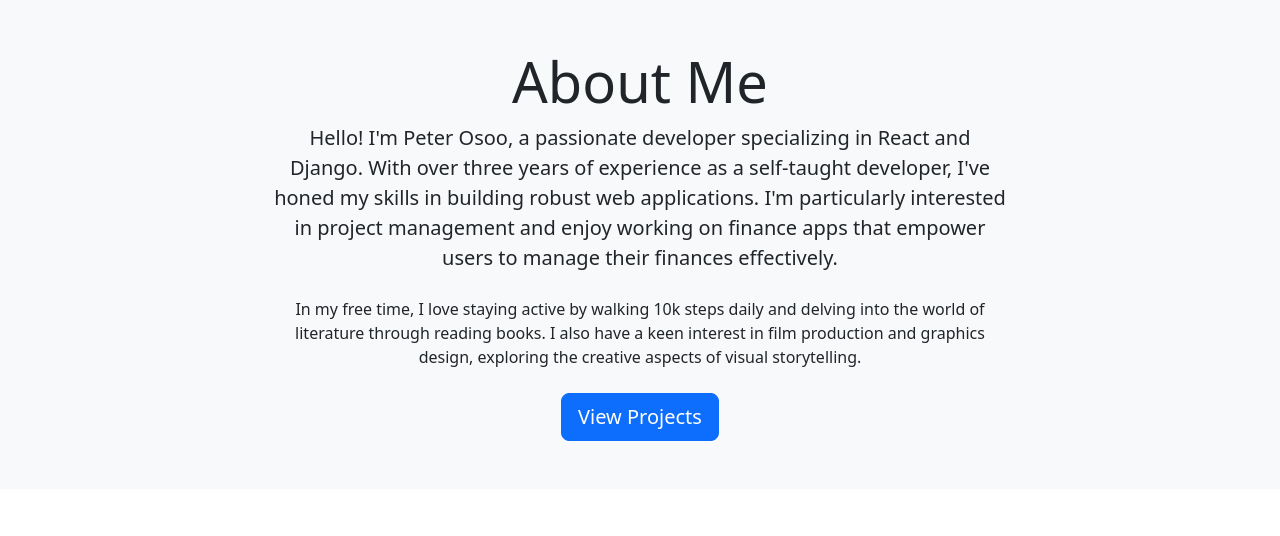
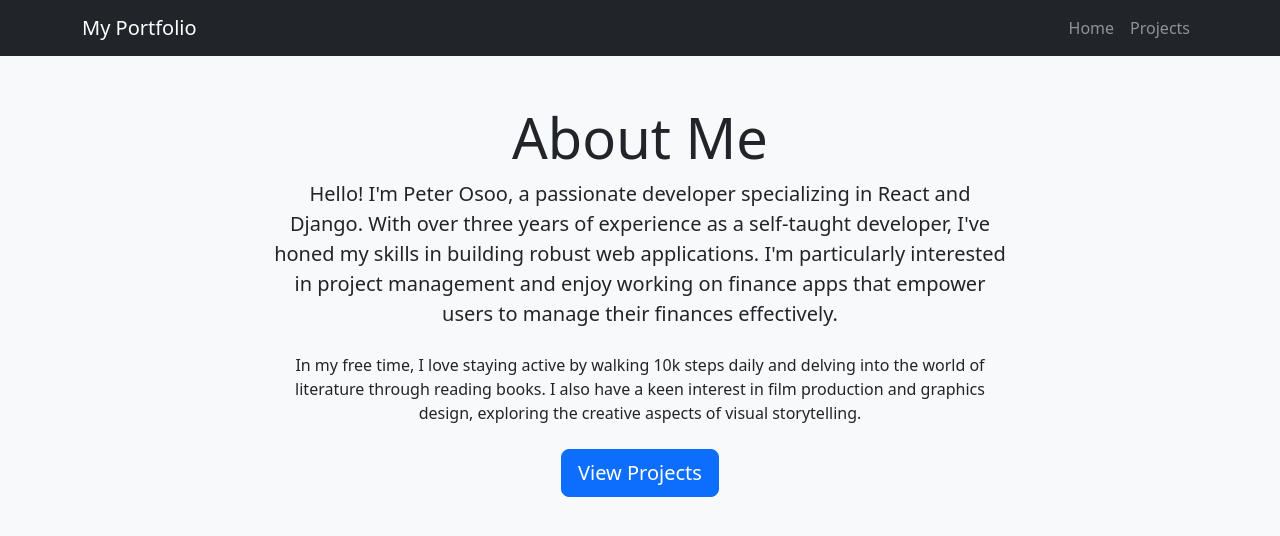
Before and after one commit to PeterOsoo/my-portfolio, a React (Create React App) app in the folder myportfolio_frontend/: page / in a window 1280 px wide. Shown: the top 536 px of the page. Built offline with nearby package versions, Linux system fonts and the light colour scheme.

Commit message:
add Navbar

```diff
--- a/myportfolio_frontend/src/App.js
+++ b/myportfolio_frontend/src/App.js
@@ -4,10 +4,13 @@
 import ProjectsPage from "./pages/ProjectsPage"
 import NoPage from "./pages/NoPage"
 
+import Navbar from "./components/Navbar"
+
 const App = () => {
 	return (
 		<div>
 			<Router>
+				<Navbar />
 				<Routes>
 					<Route path="/" exact element={<HomePage />} />
 
--- /dev/null
+++ b/myportfolio_frontend/src/components/Navbar.js
@@ -0,0 +1,40 @@
+import { Link } from "react-router-dom"
+
+const Navbar = () => {
+	return (
+		<nav className="navbar navbar-expand-lg navbar-dark bg-dark">
+			<div className="container">
+				<Link className="navbar-brand" to="/">
+					My Portfolio
+				</Link>
+				<button
+					className="navbar-toggler"
+					type="button"
+					data-toggle="collapse"
+					data-target="#navbarNav"
+					aria-controls="navbarNav"
+					aria-expanded="false"
+					aria-label="Toggle navigation"
+				>
+					<span className="navbar-toggler-icon"></span>
+				</button>
+				<div className="collapse navbar-collapse" id="navbarNav">
+					<ul className="navbar-nav ml-auto">
+						<li className="nav-item">
+							<Link className="nav-link" to="/">
+								Home
+							</Link>
+						</li>
+						<li className="nav-item">
+							<Link className="nav-link" to="/projects">
+								Projects
+							</Link>
+						</li>
+					</ul>
+				</div>
+			</div>
+		</nav>
+	)
+}
+
+export default Navbar
```
